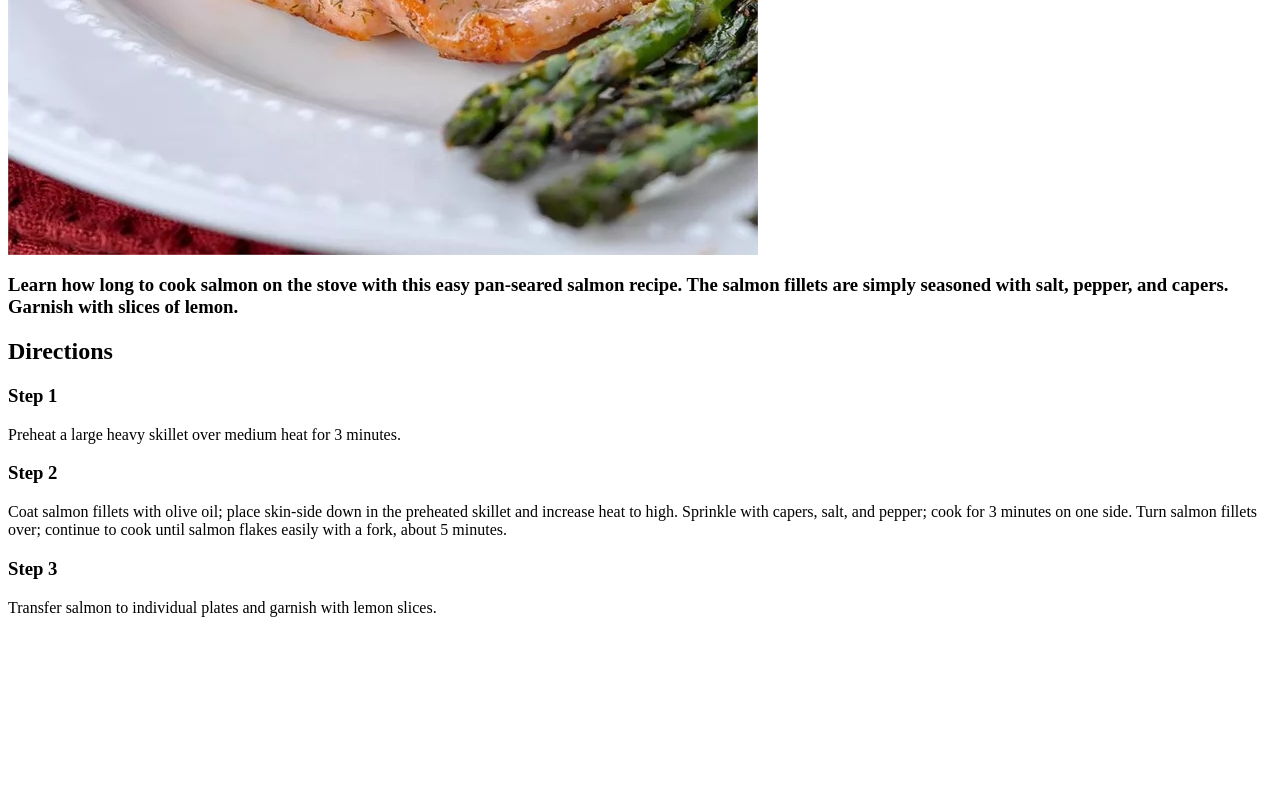
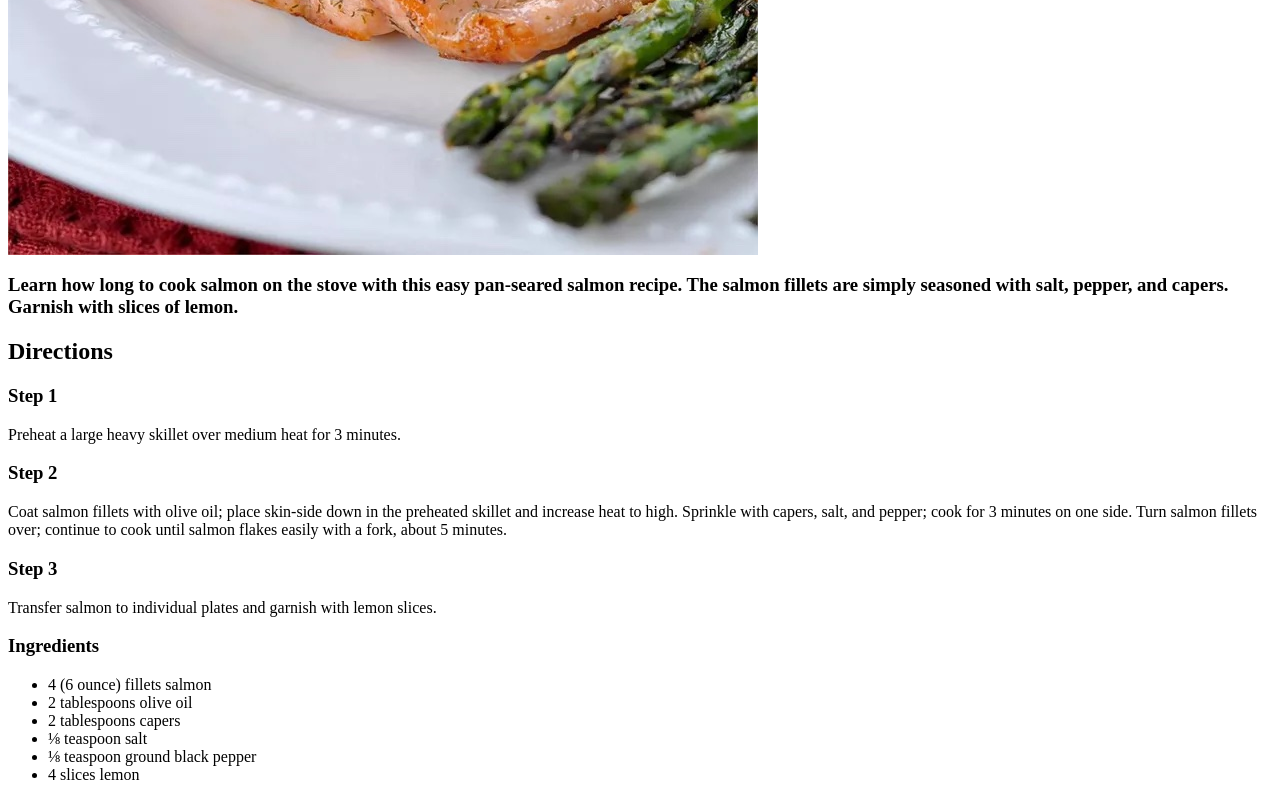
Before and after one commit to gdmitry93/odin-recipes, a plain HTML site: page recipes/lasagna.html in a window 1280 px wide. Shown: the part 561-1361 px from the top of the page. Before the commit the page ends 1194 px from the top, so only its background shows below. Drawn offline with Linux system fonts and the light colour scheme.

Commit message:
add ingredients list (unoredered list)

```diff
--- a/recipes/lasagna.html
+++ b/recipes/lasagna.html
@@ -12,4 +12,14 @@
     <p>Coat salmon fillets with olive oil; place skin-side down in the preheated skillet and increase heat to high. Sprinkle with capers, salt, and pepper; cook for 3 minutes on one side. Turn salmon fillets over; continue to cook until salmon flakes easily with a fork, about 5 minutes.</p>
     <h3>Step 3</h3>
     <p>Transfer salmon to individual plates and garnish with lemon slices.</p>
+
+    <h3>Ingredients</h3>
+    <ul>
+        <li>4 (6 ounce) fillets salmon</li>
+        <li>2 tablespoons olive oil</li>
+        <li>2 tablespoons capers</li>
+        <li>⅛ teaspoon salt</li>
+        <li>⅛ teaspoon ground black pepper</li>
+        <li>4 slices lemon</li>
+    </ul>
 </body>
```
